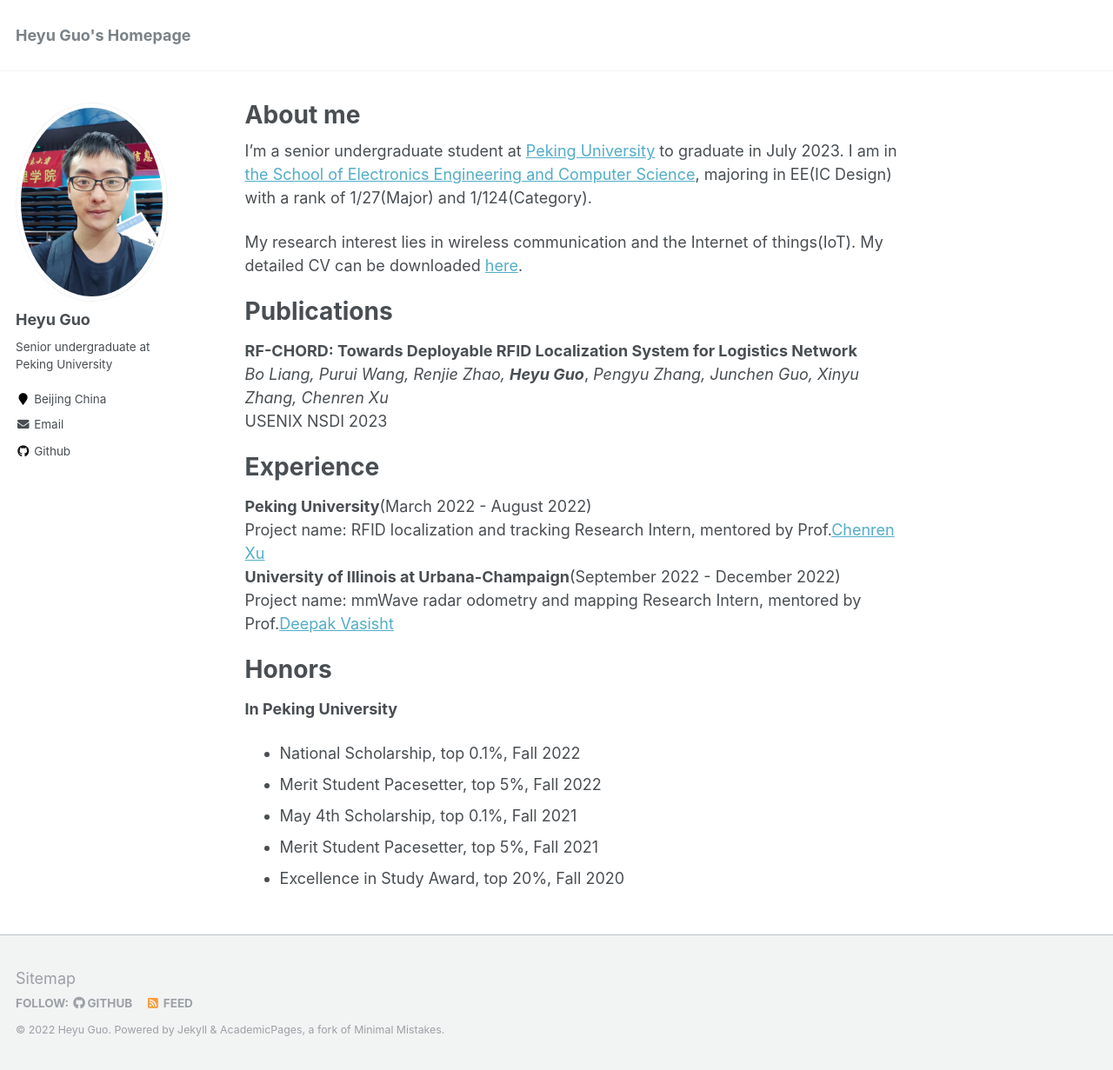
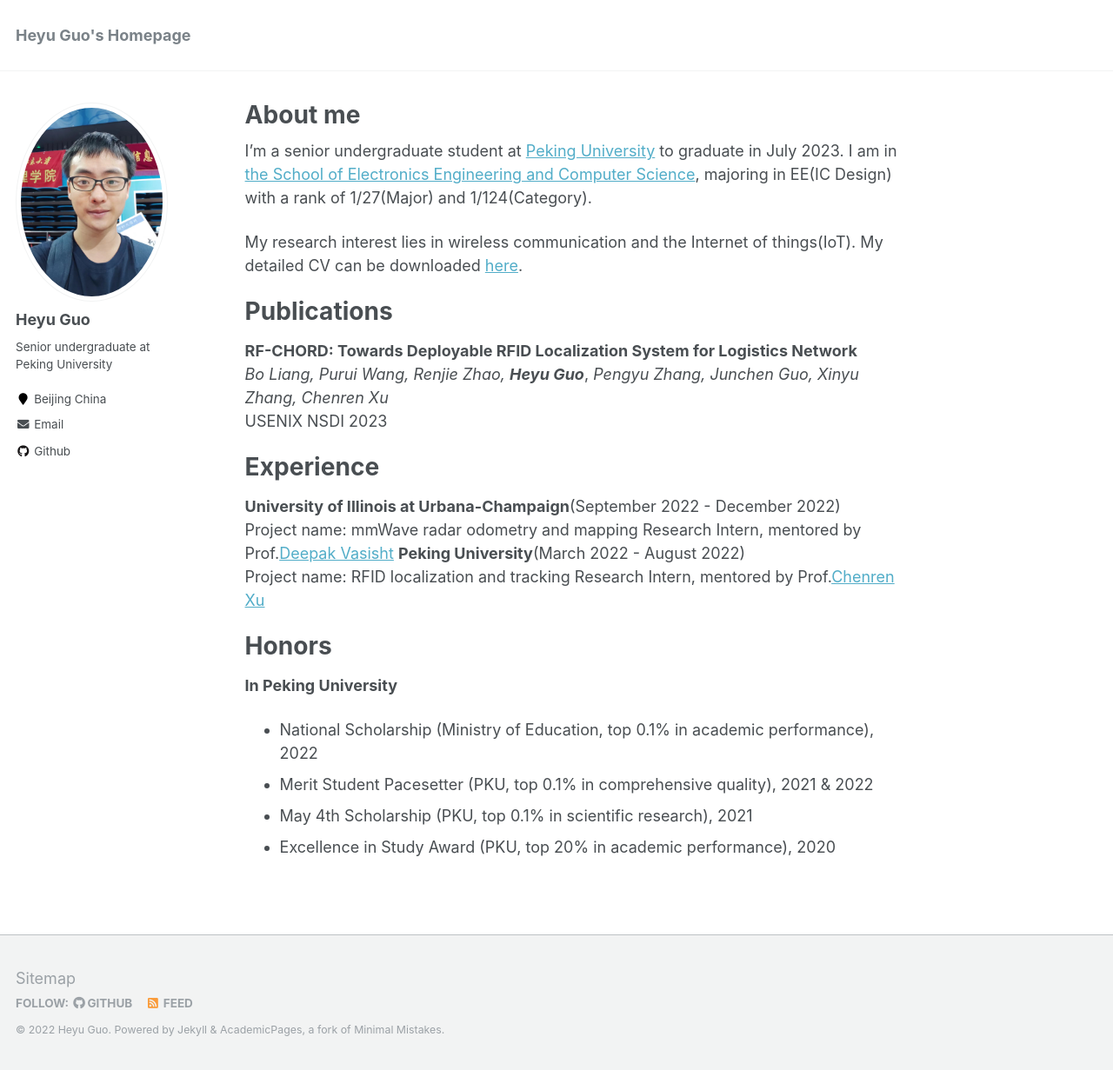
Before and after one commit to GuoHeyu/GuoHeyu.github.io, a Jekyll site: the page built from _pages/about.md, in a window 1280 px wide and 1231 px high. Shown: the whole window at 87% size. Built offline with Jekyll 4.4.1, drawn with Linux system fonts in a browser that asks for light colours.

Commit message:
Update about.md

```diff
--- a/_pages/about.md
+++ b/_pages/about.md
@@ -20,19 +20,17 @@ USENIX NSDI 2023
 
 Experience
 ======
+**University of Illinois at Urbana-Champaign**(September 2022 - December 2022)<br>
+Project name: mmWave radar odometry and mapping
+Research Intern, mentored by Prof.[Deepak Vasisht](https://deepakv.web.illinois.edu/)
 **Peking University**(March 2022 - August 2022)<br>
 Project name: RFID localization and tracking
 Research Intern, mentored by Prof.[Chenren Xu](https://soar.group/chenren/)<br>
-**University of Illinois at Urbana-Champaign**(September 2022 - December 2022)<br>
-Project name: mmWave radar odometry and mapping
-Research Intern, mentored by Prof.[Deepak Vasisht](https://deepakv.web.illinois.edu/)
-
 
 Honors
 ======
 **In Peking University**
-- National Scholarship, top 0.1%, Fall 2022
-- Merit Student Pacesetter, top 5%, Fall 2022
-- May 4th Scholarship, top 0.1%, Fall 2021
-- Merit Student Pacesetter, top 5%, Fall 2021
-- Excellence in Study Award, top 20%, Fall 2020
+- National Scholarship (Ministry of Education, top 0.1% in academic performance), 2022
+- Merit Student Pacesetter (PKU, top 0.1% in comprehensive quality), 2021 & 2022
+- May 4th Scholarship (PKU, top 0.1% in scientific research), 2021
+- Excellence in Study Award (PKU, top 20% in academic performance), 2020
```
